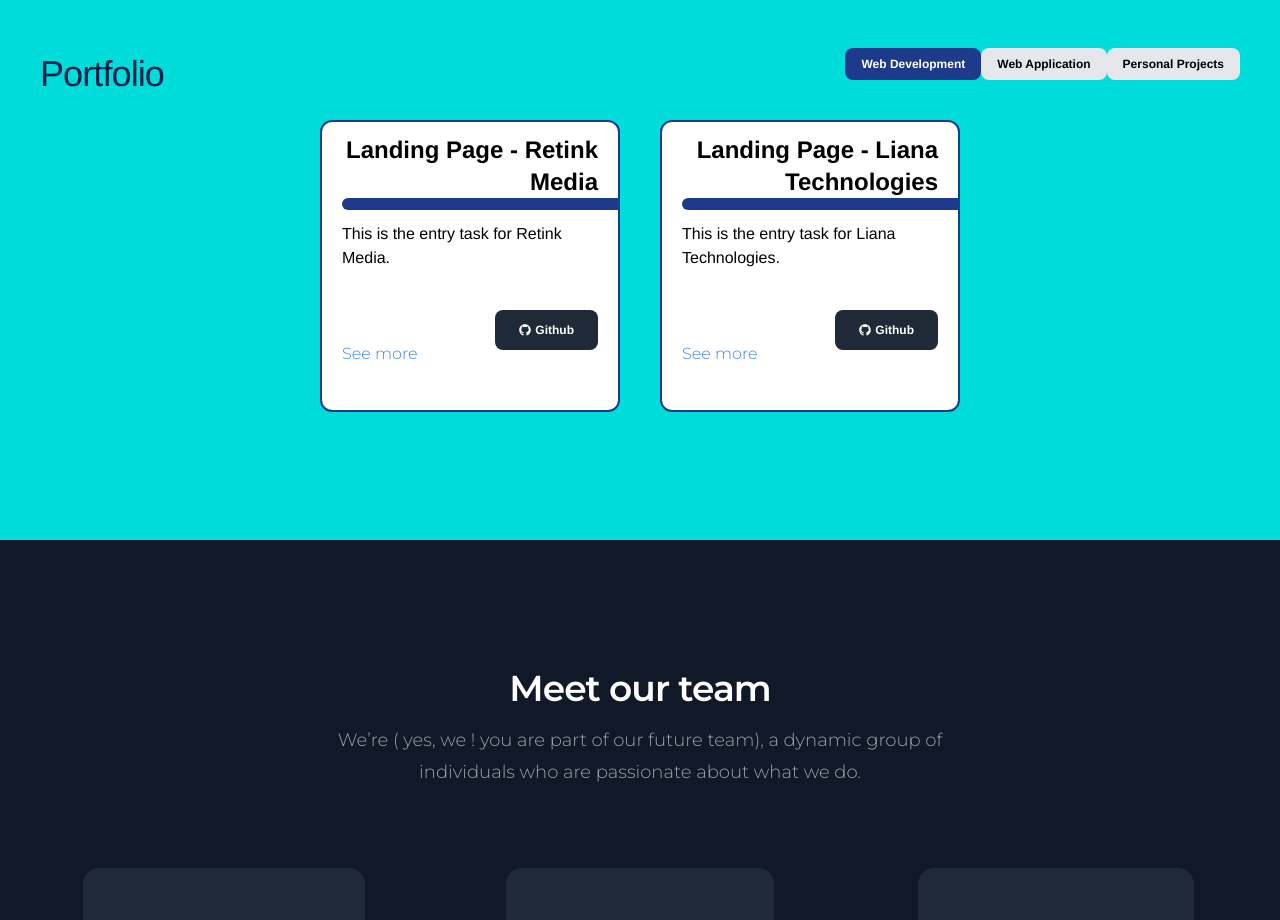
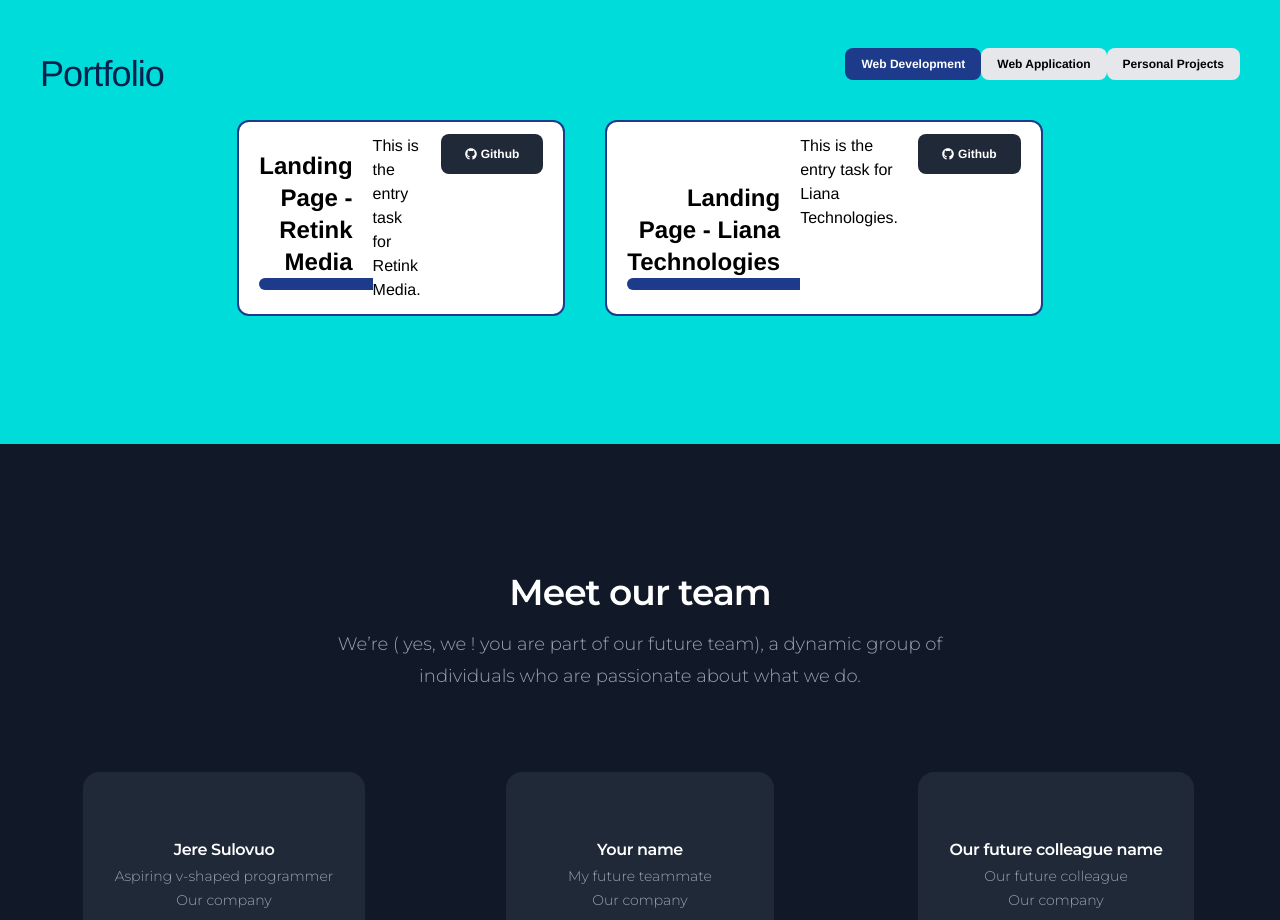
Before and after one commit to chungvuiloong/simple_portfolio, a React (Create React App) app: page / in a window 1280 px wide. Shown: the part 1380-2300 px from the top of the page. Built offline with nearby package versions, Linux system fonts and the light colour scheme.

Commit message:
Removed grid. Add w-full to titles.

```diff
--- a/src/pages/ProjectCard.tsx
+++ b/src/pages/ProjectCard.tsx
@@ -27,12 +27,11 @@
     <Card className='
     sm:
         basis-1/4
-        grid grid-rows-3
         pl-5 py-3
         border-2 border-blue-900 rounded-xl
         font-san'
     >
-        <Typography variant='h4' className='pb-3 row-span-1 text-end self-end'>
+        <Typography variant='h4' className='pb-3 text-end self-end w-full'>
             <div className='pr-5'>{title}</div>
             <hr className="h-3 border-t-0 bg-blue-900 rounded-l-lg" />
         </Typography>
@@ -42,15 +41,15 @@
             </Typography>
         </CardBody>
 
-        <CardFooter className="pr-5 row-span-1 flex justify-between">
-            <a
+        <CardFooter className="pr-5 flex justify-between">
+            {/* <a
                 href={demoUrl}
                 target="_blank"
                 rel="noopener noreferrer"
                 className="my-auto text-blue-500 hover:text-blue-700"
                 >
                 See more
-            </a>
+            </a> */}
             <Button className='flex gap-1 bg-gray-800 w-fit h-fit'>
                 <FaGithub className="text-white my-auto" />
                 <span>Github</span>
```
